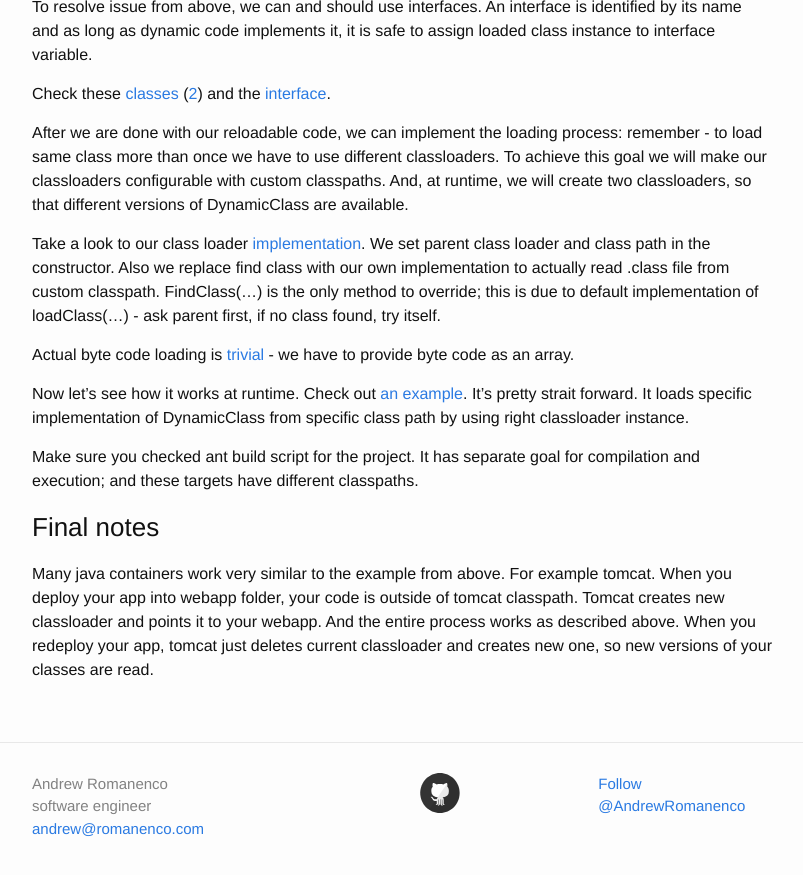
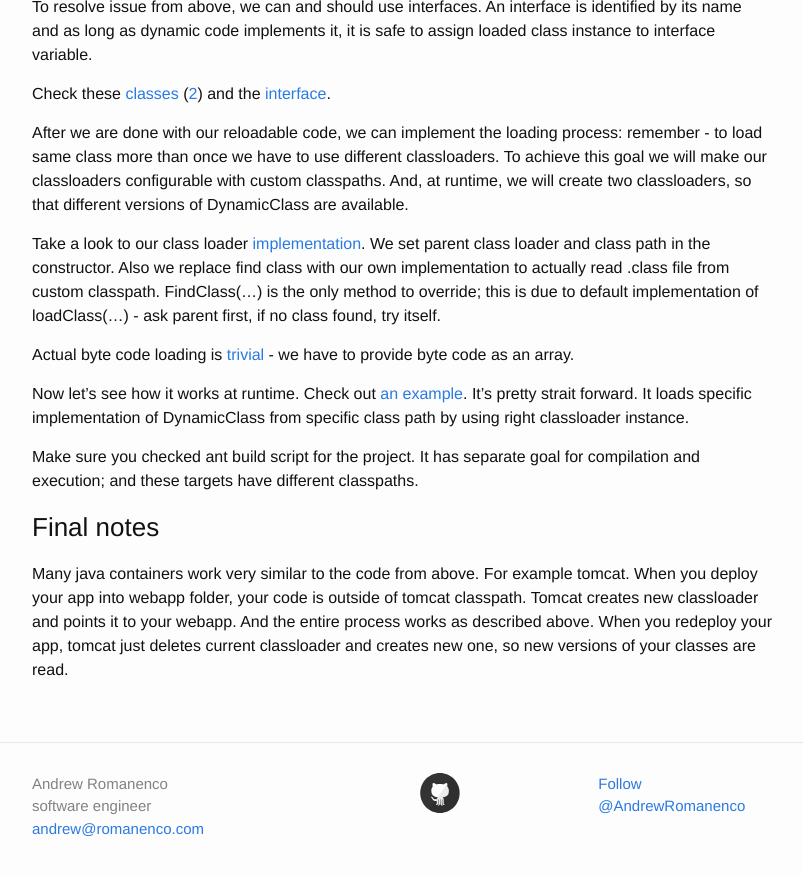
Before and after one commit to andrewromanenco/andrewromanenco.github.io, a Jekyll site: the page built from _posts/2014-12-20-reload-java-class.markdown, in a window 1280 px wide and 900 px high, scrolled down 2719 px. Shown: the top 875 px of the window, without its empty margins (238-1041 px from the left). Built offline with Jekyll 4.4.1, drawn with Linux system fonts in a browser that asks for light colours; comment, search, counter and statistics services are not loaded; some of the changed text lies outside the part shown.

Commit message:
Edit post

```diff
--- a/_posts/2014-12-20-reload-java-class.markdown
+++ b/_posts/2014-12-20-reload-java-class.markdown
@@ -86,4 +86,4 @@ Make sure you checked ant build script for the project. It has separate goal for
 
 ### Final notes
 
-Many java containers work very similar to the example from above. For example tomcat. When you deploy your app into webapp folder, your code is outside of tomcat classpath. Tomcat creates new classloader and points it to your webapp. And the entire process works as described above. When you redeploy your app, tomcat just deletes current classloader and creates new one, so new versions of your classes are read.
+Many java containers work very similar to the code from above. For example tomcat. When you deploy your app into webapp folder, your code is outside of tomcat classpath. Tomcat creates new classloader and points it to your webapp. And the entire process works as described above. When you redeploy your app, tomcat just deletes current classloader and creates new one, so new versions of your classes are read.
```
Also changed, not shown: other parts of _posts/2014-12-20-reload-java-class.markdown (+1 -1 lines).
